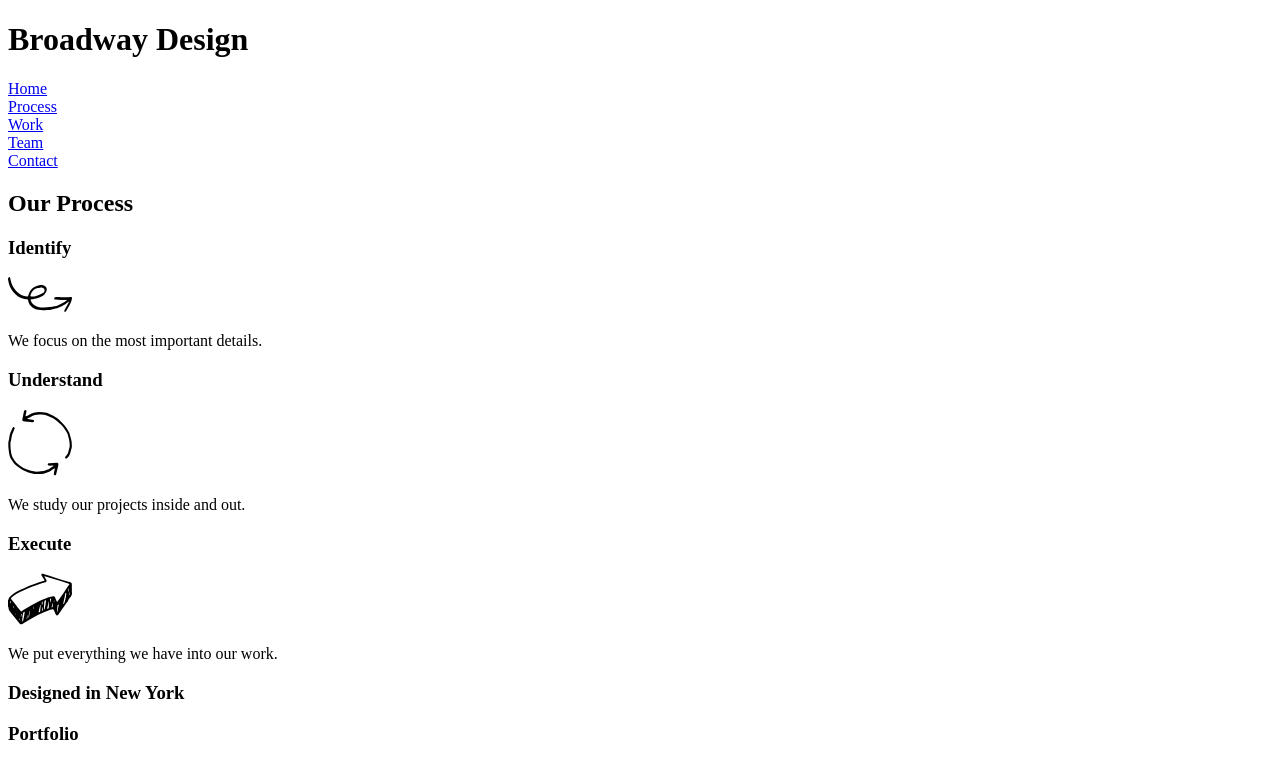
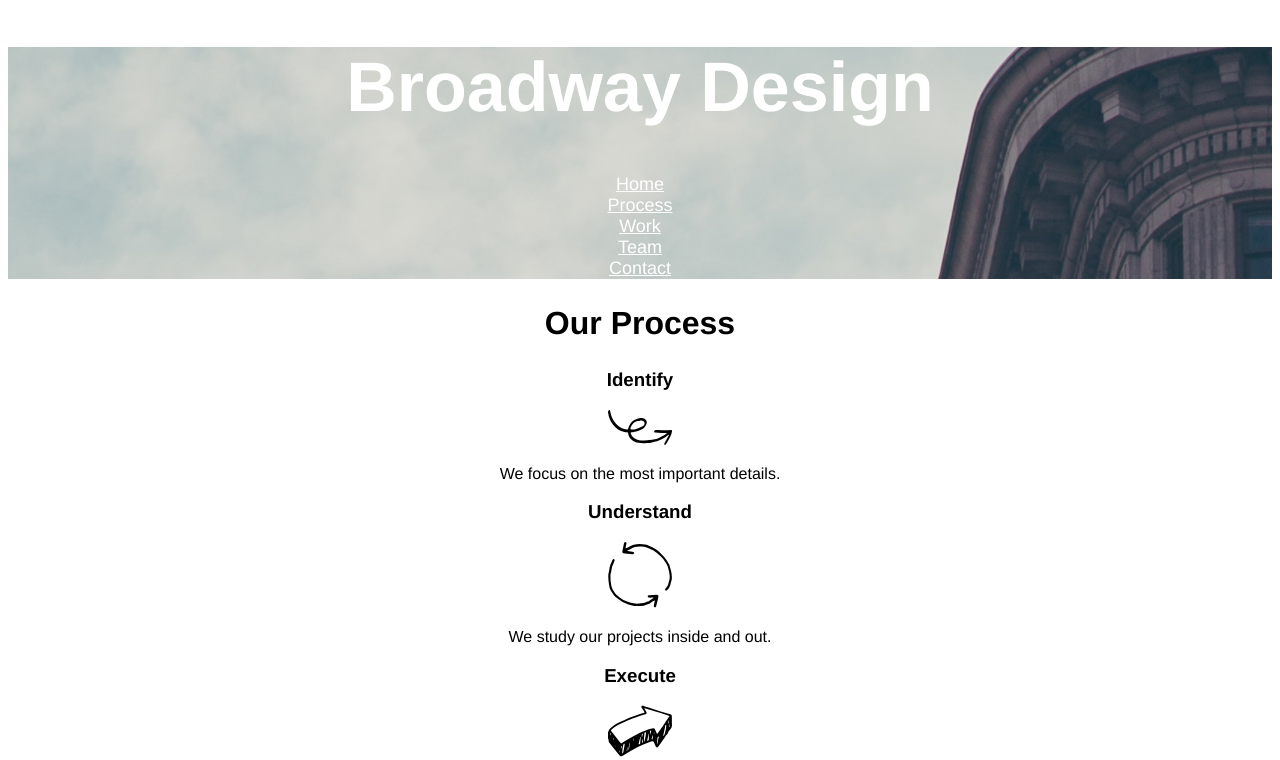
Before and after one commit to bultie/broadway, a plain HTML site: page index.html in a window 1280 px wide. Shown: the top 760 px of the page. Drawn offline with Linux system fonts and the light colour scheme; files whose address does not match are found by name.

Commit message:
start after sleep

```diff
--- a/index.html
+++ b/index.html
@@ -40,7 +40,7 @@
         <p>Twitter: @test</p>
     </section>
     <footer>
-      <a>&copy; Broadway 2017</a>
+      <a class="copyright">&copy; Broadway 2017</a>
       <a href="#">Home</a>
       <a href="#">Process</a>
       <a href="#">Work</a>
--- a/resources/css/style.css
+++ b/resources/css/style.css
@@ -0,0 +1,26 @@
+html {
+  font-family: Helvetica;
+  text-align: center;
+}
+
+header {
+  font-size: 18px;
+  color: white;
+  background-image: url('file:///C:/CodeAcademy/GitHub%20Pages/Broadway/resources/images/the-flatiron-building.png');
+}
+
+h1, h2, h3 {
+  font-weight: bold;
+}
+
+h1 {
+  font-size: 70px;
+}
+
+a {
+  color: white;
+}
+
+h2 {
+  font-size: 32px;
+}
```
